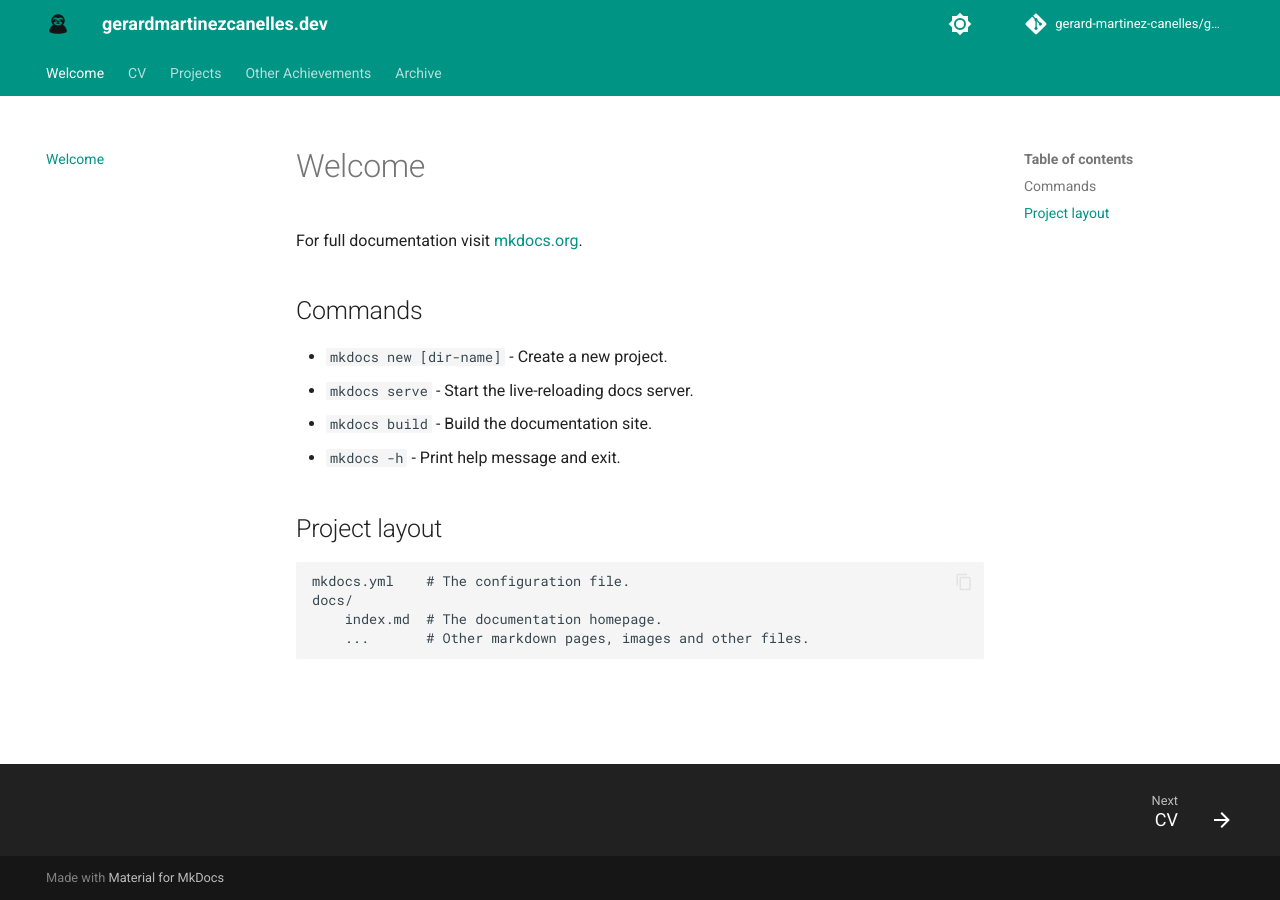
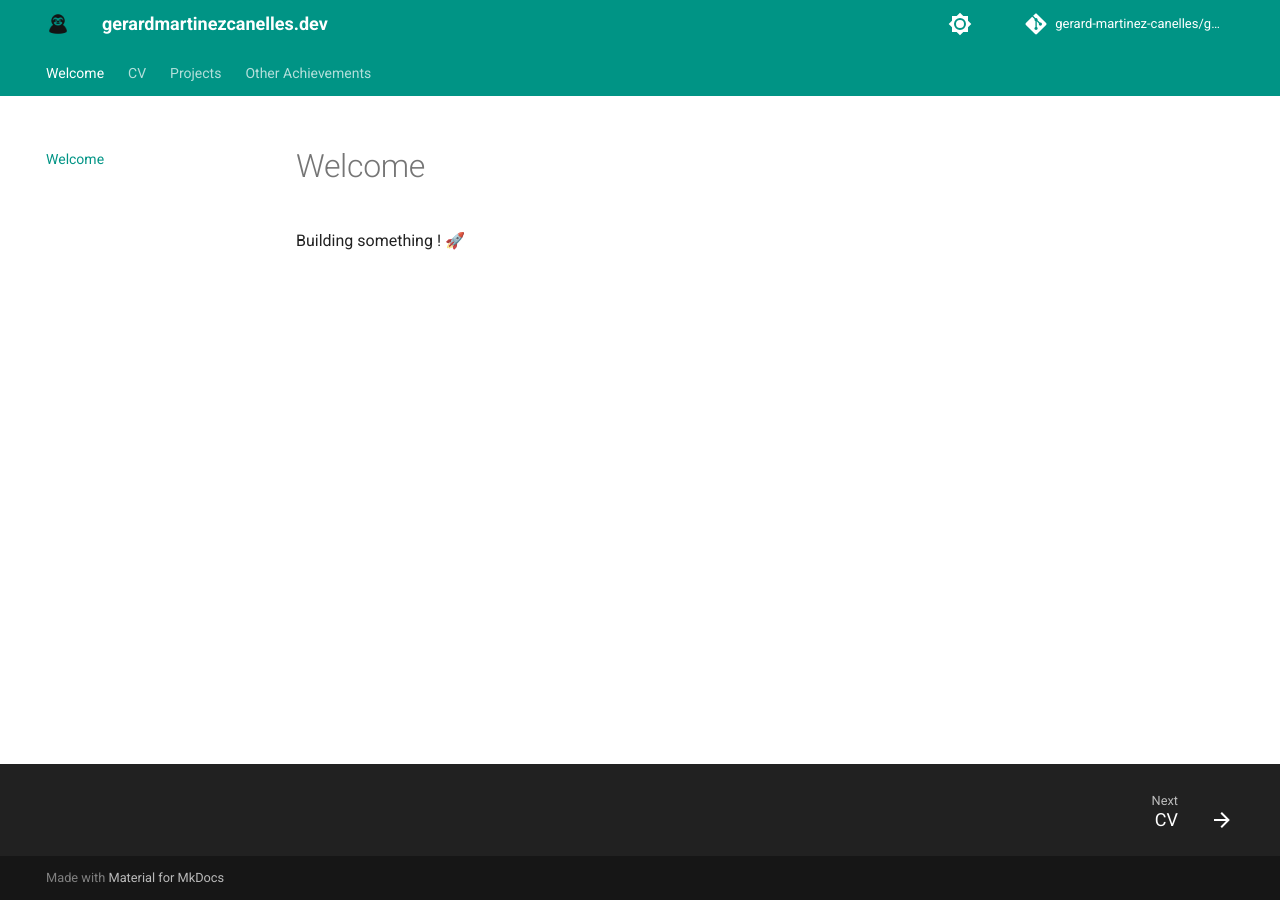
Before and after one commit to gerardmartinezcanelles/gerardmartinezcanelles.github.io, an MkDocs documentation site: the page built from docs/index.md, in a window 1280 px wide. Built offline with MkDocs 1.6.1 and Material for MkDocs 9.7.7, drawn with Linux system fonts in a browser that asks for light colours; comment, search, counter and statistics services are not loaded.

Commit message:
Update site content

```diff
--- a/docs/index.md
+++ b/docs/index.md
@@ -1,17 +1,3 @@
 # Welcome
 
-For full documentation visit [mkdocs.org](https://www.mkdocs.org).
-
-## Commands
-
-* `mkdocs new [dir-name]` - Create a new project.
-* `mkdocs serve` - Start the live-reloading docs server.
-* `mkdocs build` - Build the documentation site.
-* `mkdocs -h` - Print help message and exit.
-
-## Project layout
-
-    mkdocs.yml    # The configuration file.
-    docs/
-        index.md  # The documentation homepage.
-        ...       # Other markdown pages, images and other files.
+Building something ! 🚀
--- a/mkdocs.yml
+++ b/mkdocs.yml
@@ -57,6 +57,7 @@ plugins:
       blog_dir: .
       blog_toc: true
       post_url_format: "{slug}"
+      archive: false
 
 markdown_extensions:
   - admonition
```
Also changed, not shown: README.md (+6 -0 lines), 1 other file.
